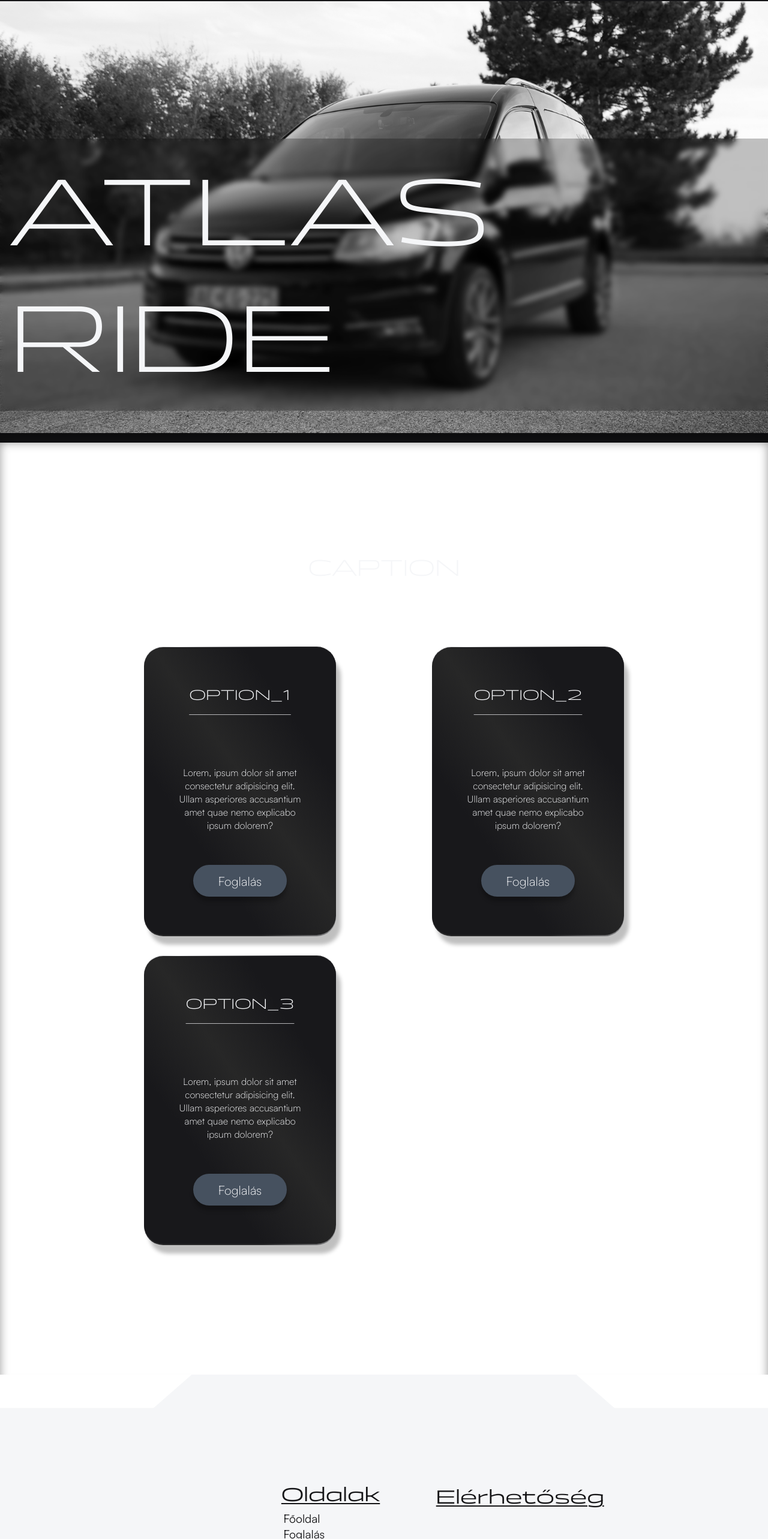
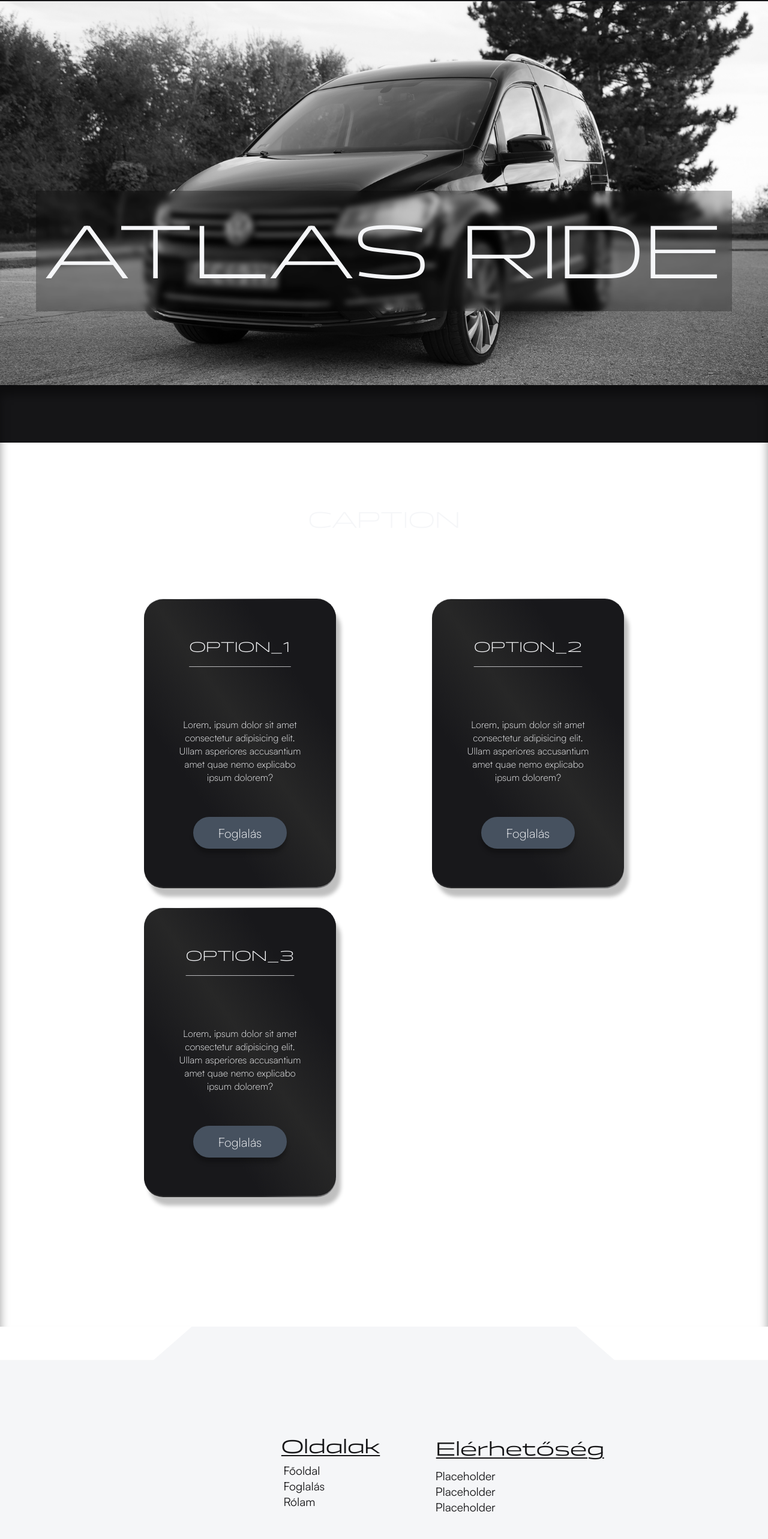
Before and after one commit to hubatrifusz/taxi, an Angular app: page / in a window 1280 px wide. Shown: the part 62-2628 px from the top of the page at 60% size. Built offline with nearby package versions, Linux system fonts and the light colour scheme.

Commit message:
loading-screen component added + tweaks

```diff
--- a/angular.json
+++ b/angular.json
@@ -98,5 +98,8 @@
         }
       }
     }
+  },
+  "cli": {
+    "analytics": false
   }
 }
--- a/src/app/app.component.html
+++ b/src/app/app.component.html
@@ -1,4 +1,5 @@
 <app-cursor></app-cursor>
+<app-loading-screen></app-loading-screen>
 
 <main>
   <app-navbar></app-navbar>
--- a/src/app/app.component.ts
+++ b/src/app/app.component.ts
@@ -3,12 +3,13 @@ import { RouterOutlet } from '@angular/router';
 import { NavbarComponent } from "./components/navbar/navbar.component";
 import { FooterComponent } from "./components/footer/footer.component";
 import { CursorComponent } from "./components/cursor/cursor.component";
+import { LoadingScreenComponent } from "./components/loading-screen/loading-screen.component";
 
 
 @Component({
   selector: 'app-root',
   standalone: true,
-  imports: [RouterOutlet, NavbarComponent, FooterComponent, CursorComponent],
+  imports: [RouterOutlet, NavbarComponent, FooterComponent, CursorComponent, LoadingScreenComponent],
   templateUrl: './app.component.html',
   styleUrl: './app.component.scss'
 })
--- a/src/app/components/footer/footer.component.html
+++ b/src/app/components/footer/footer.component.html
@@ -12,9 +12,9 @@
     <div class="content">
       <h1>elérhetőség</h1>
       <ul>
-        <li><a href=""></a></li>
-        <li><a href=""></a></li>
-        <li><a href=""></a></li>
+        <li><a href="">placeholder</a></li>
+        <li><a href="">placeholder</a></li>
+        <li><a href="">placeholder</a></li>
       </ul>
     </div>
   </div>
--- a/src/app/components/footer/footer.component.scss
+++ b/src/app/components/footer/footer.component.scss
@@ -27,6 +27,7 @@ footer {
     height: 100%;
     opacity: 0.05;
     object-fit: cover;
+    -webkit-user-select: none;
     user-select: none;
   }
 
--- /dev/null
+++ b/src/app/components/loading-screen/loading-screen.component.html
@@ -0,0 +1 @@
+<div id="loadingScreen" #loadingScreen></div>
--- /dev/null
+++ b/src/app/components/loading-screen/loading-screen.component.scss
@@ -0,0 +1,10 @@
+@import "../../../styles/variables";
+
+#loadingScreen {
+  width: 100vw;
+  height: 100vh;
+  position: fixed;
+  top: 0;
+  background-color: #cf1212d7;
+  z-index: 100;
+}
--- /dev/null
+++ b/src/app/components/loading-screen/loading-screen.component.ts
@@ -0,0 +1,16 @@
+import { Component, ElementRef, HostListener, ViewChild } from '@angular/core';
+
+@Component({
+  selector: 'app-loading-screen',
+  standalone: true,
+  imports: [],
+  templateUrl: './loading-screen.component.html',
+  styleUrl: './loading-screen.component.scss',
+})
+export class LoadingScreenComponent {
+  @ViewChild('loadingScreen') loadingScreen!: ElementRef;
+  @HostListener('window:load')
+  removelLoadingScreen() {
+    this.loadingScreen.nativeElement.style.display = 'none';
+  }
+}
--- a/src/app/pages/home/home.component.scss
+++ b/src/app/pages/home/home.component.scss
@@ -13,7 +13,7 @@
     overflow: hidden;
 
     img {
-      height: 90vh;
+      height: 50vw;
       width: 100%;
       object-fit: cover;
       transform: scale(1.2);
@@ -24,10 +24,11 @@
       color: $secondary-color;
       font-family: Panchang;
       font-weight: 300;
-      font-size: 1000%;
+      font-size: 10vw;
       text-transform: uppercase;
       margin-top: 15%;
       background-color: #0000003d;
+      -webkit-backdrop-filter: blur(5px);
       backdrop-filter: blur(5px);
       padding: 1rem;
     }
```
Also changed, not shown: 1 other file (tests, documents, lock files or other folders).
